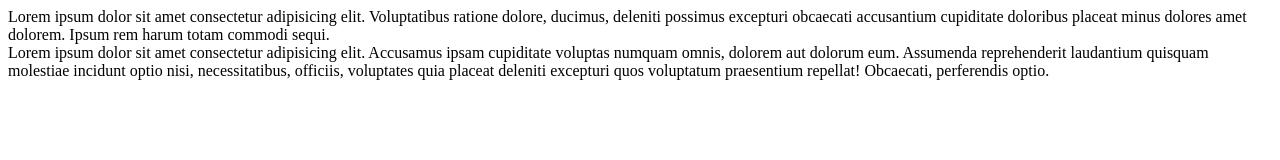
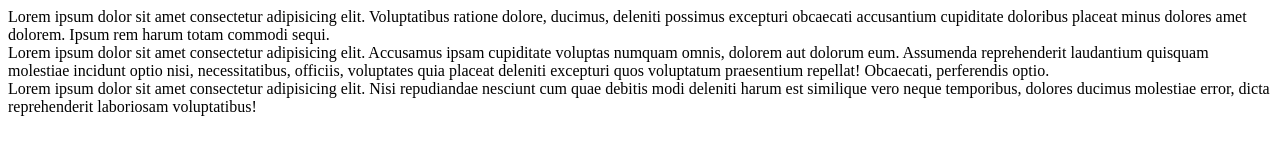
Before and after one commit to md-pervej/git-gub-3, a plain HTML site: page index.html in a window 1280 px wide. Drawn offline with Linux system fonts and the light colour scheme.

Commit message:
article done

```diff
--- a/index.html
+++ b/index.html
@@ -13,5 +13,9 @@
     <main>
         Lorem ipsum dolor sit amet consectetur adipisicing elit. Accusamus ipsam cupiditate voluptas numquam omnis, dolorem aut dolorum eum. Assumenda reprehenderit laudantium quisquam molestiae incidunt optio nisi, necessitatibus, officiis, voluptates quia placeat deleniti excepturi quos voluptatum praesentium repellat! Obcaecati, perferendis optio.
     </main>
+    <article>
+        Lorem ipsum dolor sit amet consectetur adipisicing elit. Nisi repudiandae nesciunt cum quae debitis modi deleniti harum est similique vero neque temporibus, dolores ducimus molestiae error, dicta reprehenderit laboriosam voluptatibus!
+    </article>
+
 </body>
 </html>
```
